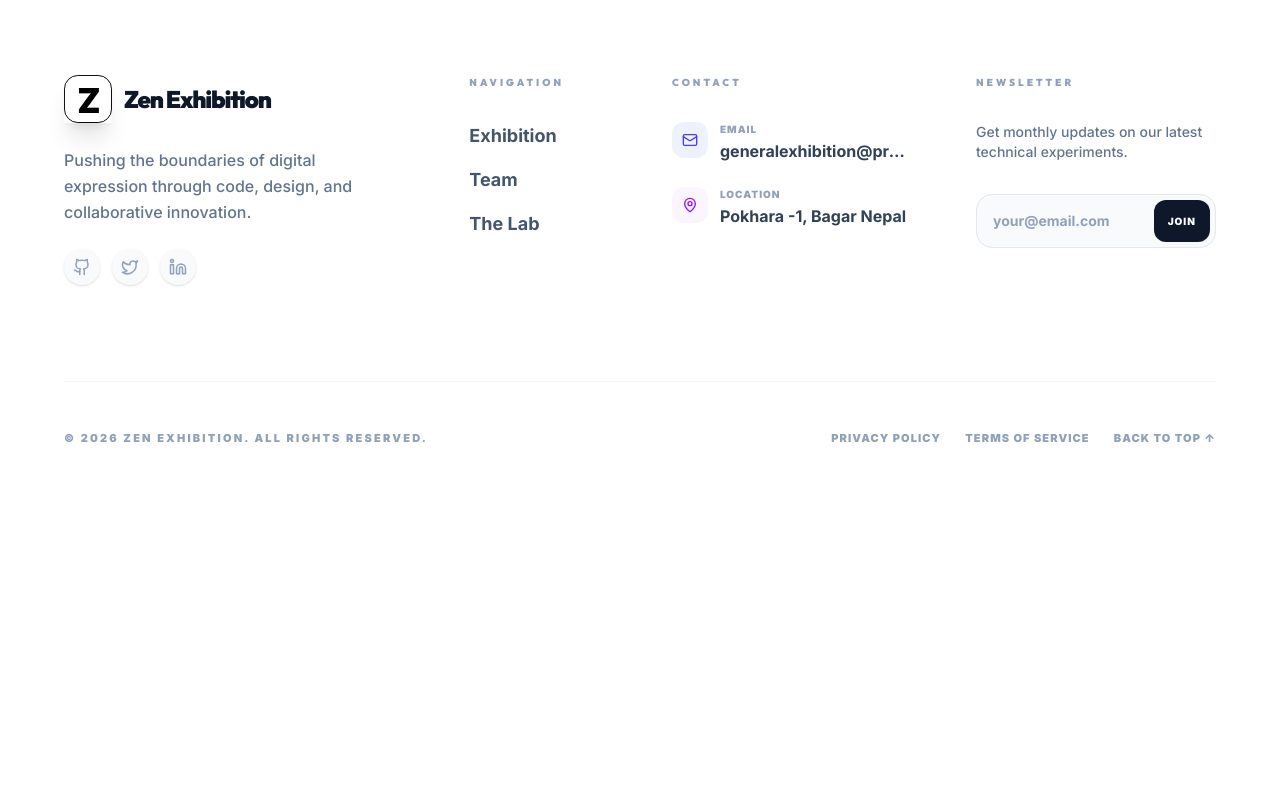
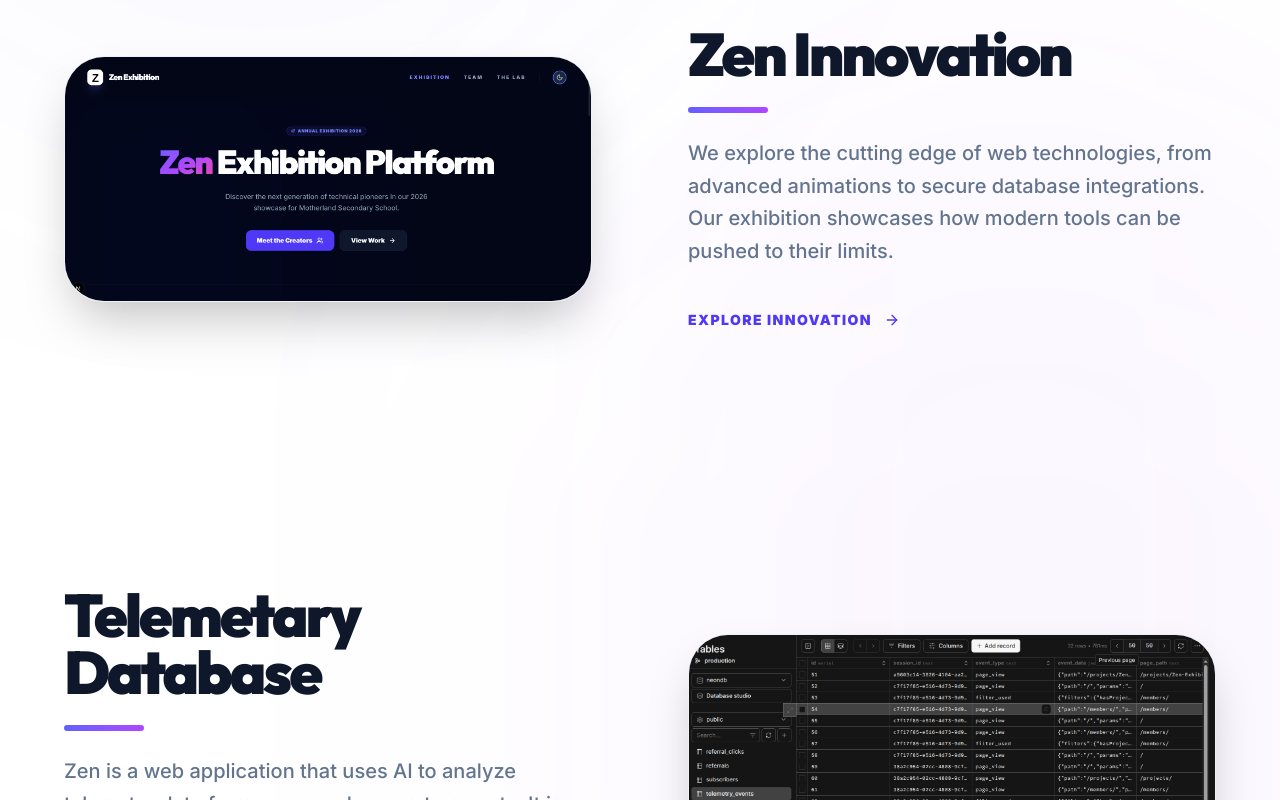
Before and after one commit to Zenx-d/Exhibition-Proj-Template, a Next.js app: page / in a window 1280 px wide. Shown: the part 1100-1900 px from the top of the page. Before the commit the page ends 1595 px from the top, so only its background shows below. Built offline with nearby package versions, Linux system fonts and the light colour scheme; no server answers; the database is empty.

Commit message:
new content intergration

```diff
--- a/app/layout.js
+++ b/app/layout.js
@@ -54,7 +54,7 @@ export default function RootLayout({ children }) {
           </Suspense>
           <LoadingOverlay />
           <Navbar />
-        <main className="flex-grow w-full max-w-[1440px] mx-auto px-4 sm:px-6 md:px-12 pt-28 md:pt-32 pb-16 md:pb-20">
+        <main className="flex-grow w-full pt-28 md:pt-32 pb-16 md:pb-20">
           <ErrorBoundary>
             {children}
           </ErrorBoundary>
--- a/app/page.js
+++ b/app/page.js
@@ -11,9 +11,9 @@ export default function Home() {
   return (
     <div className="relative overflow-hidden">
       {/* Subtle Background */}
-      <div className="absolute inset-0 z-0">
-        <div className="absolute top-[-10%] left-[-10%] w-[50%] h-[50%] rounded-full bg-indigo-500/10 dark:bg-indigo-600/5 blur-[120px]" />
-        <div className="absolute bottom-[-10%] right-[-10%] w-[50%] h-[50%] rounded-full bg-purple-500/10 dark:bg-purple-600/5 blur-[120px]" />
+      <div className="absolute inset-0 z-0 pointer-events-none overflow-hidden">
+        <div className="absolute top-[-10%] left-[-10%] w-[60%] h-[60%] rounded-full bg-indigo-500/5 dark:bg-indigo-600/3 blur-[180px]" />
+        <div className="absolute bottom-[-10%] right-[-10%] w-[60%] h-[60%] rounded-full bg-purple-500/5 dark:bg-purple-600/3 blur-[180px]" />
       </div>
 
       {/* Hero Section - Refined Pro Sizing */}
@@ -74,7 +74,7 @@ export default function Home() {
 
       {/* Stats Grid - Dynamic from Config */}
       <section className="relative z-10 py-16 border-t border-slate-100 dark:border-slate-900">
-        <div className="grid grid-cols-1 sm:grid-cols-2 lg:grid-cols-3 gap-6 md:gap-8">
+        <div className="grid grid-cols-1 sm:grid-cols-2 lg:grid-cols-3 gap-6 md:gap-8 max-w-[1600px] mx-auto px-6">
           <div className="p-6 md:p-8 rounded-3xl bg-white dark:bg-slate-900 border border-slate-200 dark:border-slate-800 shadow-sm transition-transform hover:-translate-y-2">
             <div className="w-12 h-12 bg-indigo-50 dark:bg-indigo-900/20 rounded-xl flex items-center justify-center text-indigo-600 dark:text-indigo-400 mb-6">
               <FolderKanban size={24} />
@@ -98,6 +98,60 @@ export default function Home() {
           </div>
         </div>
       </section>
+
+      {/* Dynamic Content Sections */}
+      {configData.contentSections && configData.contentSections.map((section, index) => (
+        <section key={index} className="relative z-10 py-24 md:py-32 overflow-hidden">
+          <div className="max-w-[1600px] mx-auto px-6 md:px-16">
+            <div className={`flex flex-col ${section.imageSide === 'right' ? 'md:flex-row-reverse' : 'md:flex-row'} items-center gap-16 md:gap-24`}>
+              {/* Image Side */}
+              <motion.div
+                initial={{ opacity: 0, x: section.imageSide === 'right' ? 40 : -40 }}
+                whileInView={{ opacity: 1, x: 0 }}
+                viewport={{ once: true, margin: "-100px" }}
+                transition={{ duration: 0.8, ease: "easeOut" }}
+                className="w-full md:w-1/2"
+              >
+                <div className="relative group">
+                  <div className="absolute -inset-4 bg-gradient-to-r from-indigo-500/20 to-purple-500/20 rounded-[2.5rem] blur-2xl opacity-0 group-hover:opacity-100 transition-opacity duration-500" />
+                  <motion.img
+                    src={section.image}
+                    alt={section.title}
+                    whileHover={{ scale: 1.02, rotate: section.imageSide === 'left' ? -1 : 1 }}
+                    transition={{ type: 'spring', stiffness: 300, damping: 20 }}
+                    className="relative w-full h-auto max-h-[400px] md:max-h-[600px] object-contain rounded-[2.5rem] shadow-2xl border border-slate-200/50 dark:border-slate-800/50"
+                  />
+                </div>
+              </motion.div>
+
+              {/* Content Side */}
+              <motion.div
+                initial={{ opacity: 0, y: 20 }}
+                whileInView={{ opacity: 1, y: 0 }}
+                viewport={{ once: true }}
+                className="w-full md:w-1/2 space-y-6"
+              >
+                <h2 className="text-4xl md:text-6xl font-black tracking-tighter text-slate-900 dark:text-white leading-[0.95]">
+                  {section.title}
+                </h2>
+                <div className="w-20 h-1.5 bg-gradient-to-r from-indigo-500 to-purple-500 rounded-full" />
+                <p className="text-lg md:text-xl text-slate-500 dark:text-slate-400 leading-relaxed font-medium">
+                  {section.description}
+                </p>
+                <div className="pt-4">
+                  <Link
+                    href={section.ctaLink || '/projects'}
+                    className="group inline-flex items-center gap-3 text-indigo-600 dark:text-indigo-400 font-black uppercase tracking-widest text-sm hover:gap-5 transition-all"
+                  >
+                    <span>{section.ctaText || 'Explore Innovation'}</span>
+                    <ArrowRight className="w-4 h-4" />
+                  </Link>
+                </div>
+              </motion.div>
+            </div>
+          </div>
+        </section>
+      ))}
     </div>
   );
 }
--- a/app/projects/page.js
+++ b/app/projects/page.js
@@ -16,7 +16,7 @@ export default function ProjectsPage() {
   });
 
   return (
-    <div className="flex flex-col gap-12">
+    <div className="max-w-[1600px] mx-auto px-6 md:px-12 flex flex-col gap-12">
       {/* Normalized Header */}
       <section className="border-b border-slate-200 dark:border-slate-800 pb-12">
         <div className="inline-flex items-center gap-2 px-3 py-1 rounded-full bg-white dark:bg-indigo-900/20 border border-slate-200 dark:border-indigo-800 text-indigo-600 dark:text-indigo-400 text-xs font-black uppercase tracking-widest mb-6 shadow-sm">
--- a/components/MembersClient.js
+++ b/components/MembersClient.js
@@ -37,7 +37,7 @@ export default function MembersClient({ initialMembers, projectCountMap }) {
   }, [filters.search, filteredMembers.length]);
 
   return (
-    <div className="flex flex-col gap-12">
+    <div className="max-w-[1600px] mx-auto px-6 md:px-12 flex flex-col gap-12">
       {/* Normalized Header */}
       <section className="flex flex-col md:flex-row md:items-end justify-between gap-4 border-b border-slate-200 dark:border-slate-800 pb-8 md:pb-12">
         <div>
@@ -54,7 +54,7 @@ export default function MembersClient({ initialMembers, projectCountMap }) {
       </section>
 
       {/* Sticky Filter Bar */}
-      <div className="sticky top-24 z-40 bg-slate-50/90 dark:bg-slate-950/90 backdrop-blur-xl border-b border-slate-200 dark:border-slate-800 py-4 -mx-4 px-4 sm:-mx-6 sm:px-6 md:-mx-12 md:px-12">
+      <div className="sticky top-24 z-40 bg-slate-50/90 dark:bg-slate-950/90 backdrop-blur-xl border-b border-slate-200 dark:border-slate-800 py-4">
         <div className="flex flex-col gap-3">
           {/* Top row: Search + Toggle */}
           <div className="flex items-center gap-3">
--- a/components/Navbar.js
+++ b/components/Navbar.js
@@ -52,7 +52,7 @@ export default function Navbar() {
             : 'bg-transparent py-10'
         )}
       >
-        <div className="max-w-[1440px] mx-auto w-full flex items-center justify-between px-16">
+        <div className="max-w-[1600px] mx-auto w-full flex items-center justify-between px-16">
           <SmartLink href="/" className="flex items-center gap-4 group">
             <img
               src="/logo.svg"
--- a/data/config.json
+++ b/data/config.json
@@ -34,5 +34,23 @@
   "features": {
     "showProjectCountOnMemberCards": true,
     "enableGlowEffects": true
-  }
+  },
+  "contentSections": [
+    {
+      "title": "Zen Innovation",
+      "description": "We explore the cutting edge of web technologies, from advanced animations to secure database integrations. Our exhibition showcases how modern tools can be pushed to their limits.",
+      "image": "/content/images/zen-template-screenshot.png",
+      "imageSide": "left",
+      "ctaText": "Explore Innovation",
+      "ctaLink": "/projects"
+    },
+    {
+      "title": "Telemetary Database",
+      "description": "Zen is a web application that uses AI to analyze telemetry data from users and generate reports. It is a tool that can be used to improve the experience of users.",
+      "image": "/content/images/zen-database-screenshot.png",
+      "imageSide": "right",
+      "ctaText": "Meet the Designers",
+      "ctaLink": "/members"
+    }
+  ]
 }
--- a/utils/telemetryClient.js
+++ b/utils/telemetryClient.js
@@ -11,7 +11,9 @@ if (typeof window !== 'undefined') {
     api_host: process.env.NEXT_PUBLIC_POSTHOG_HOST || 'https://app.posthog.com',
     autocapture: true,
     capture_pageview: true,
-    persistence: 'localStorage'
+    persistence: 'localStorage',
+    // Disable session recording to prevent console errors from ad-blockers
+    disable_session_recording: true
   });
 }
 
```
Also changed, not shown: public/content/images/zen-database-screenshot.png (added), public/content/images/zen-template-screenshot.png.
